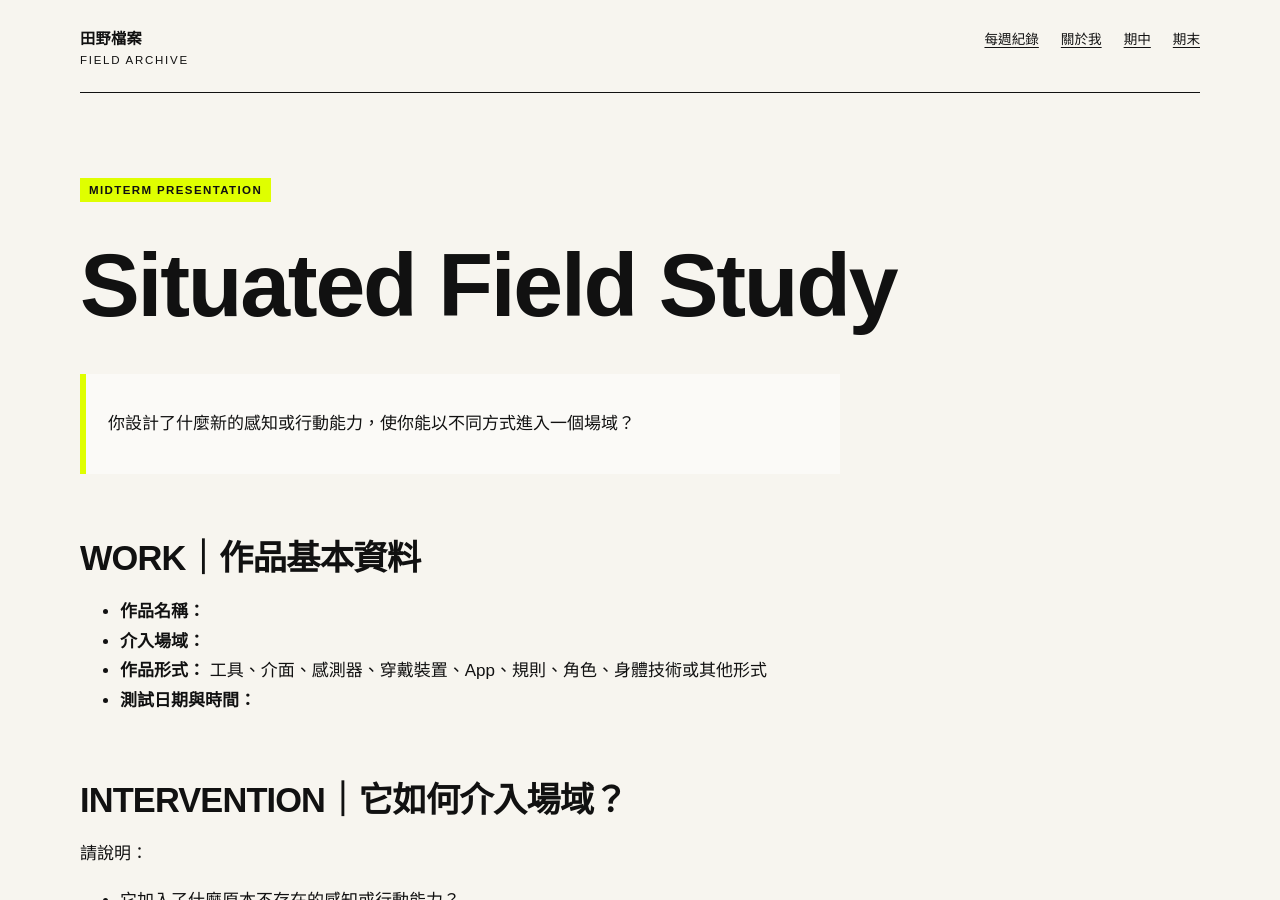
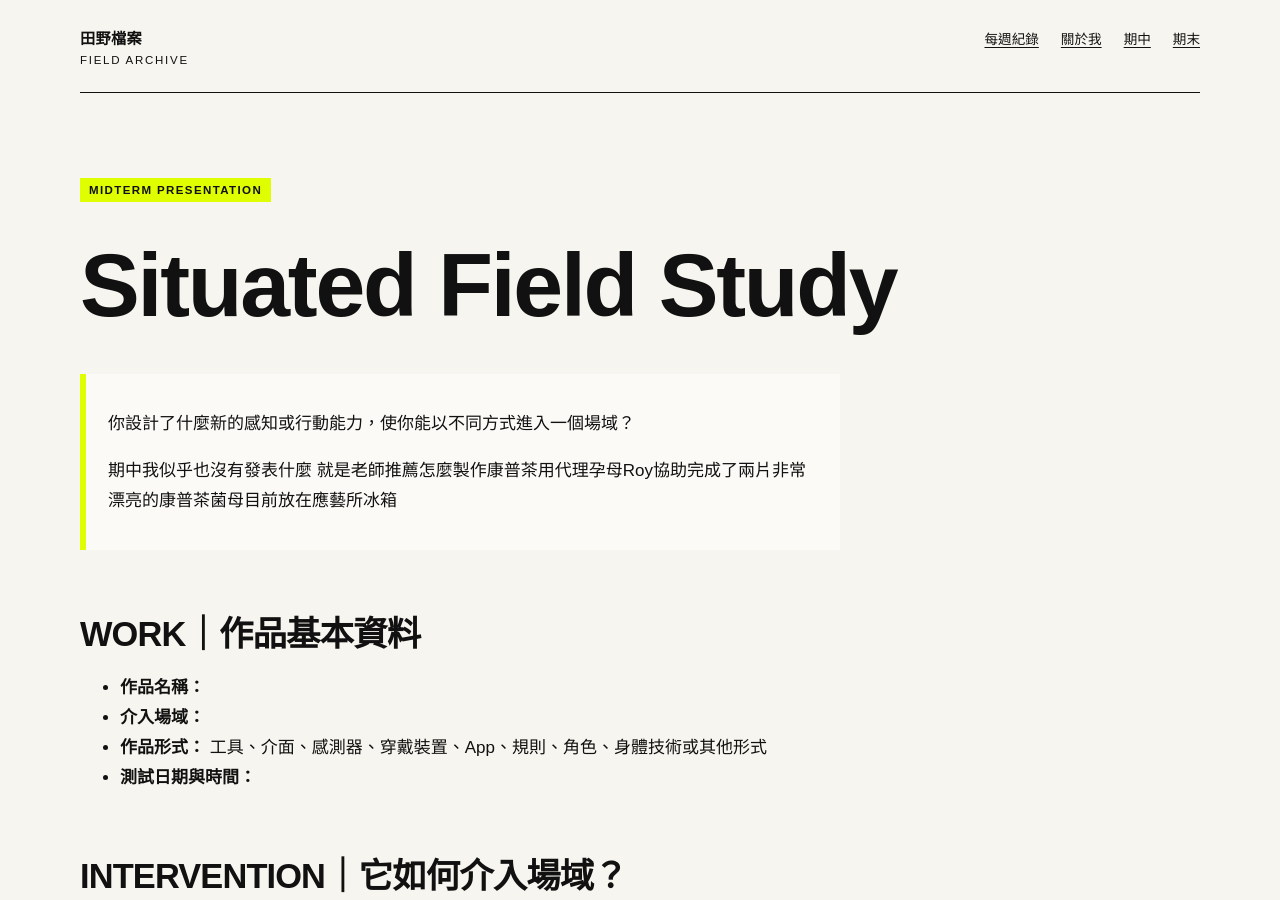
Before and after one commit to 0101bb/fieldworkarchive, a Jekyll site: the page built from weeks/week-09.md, in a window 1280 px wide and 900 px high. Built offline with Jekyll 4.4.1, drawn with Linux system fonts in a browser that asks for light colours.

Commit message:
Update week 09 fieldnote
文字：0101bb（Juby）口述；上傳：jbyolo29 協助

```diff
--- a/weeks/week-09.md
+++ b/weeks/week-09.md
@@ -8,6 +8,9 @@ permalink: /weeks/week-09/
 # Situated Field Study
 
 > 你設計了什麼新的感知或行動能力，使你能以不同方式進入一個場域？
+>
+> 期中我似乎也沒有發表什麼
+> 就是老師推薦怎麼製作康普茶用代理孕母Roy協助完成了兩片非常漂亮的康普茶菌母目前放在應藝所冰箱
 
 ## WORK｜作品基本資料
 
```
